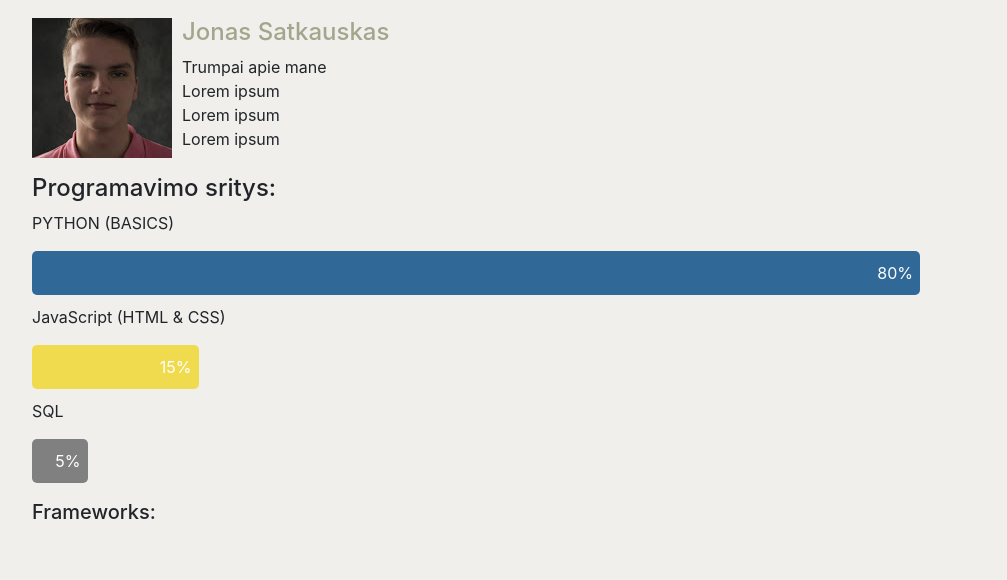
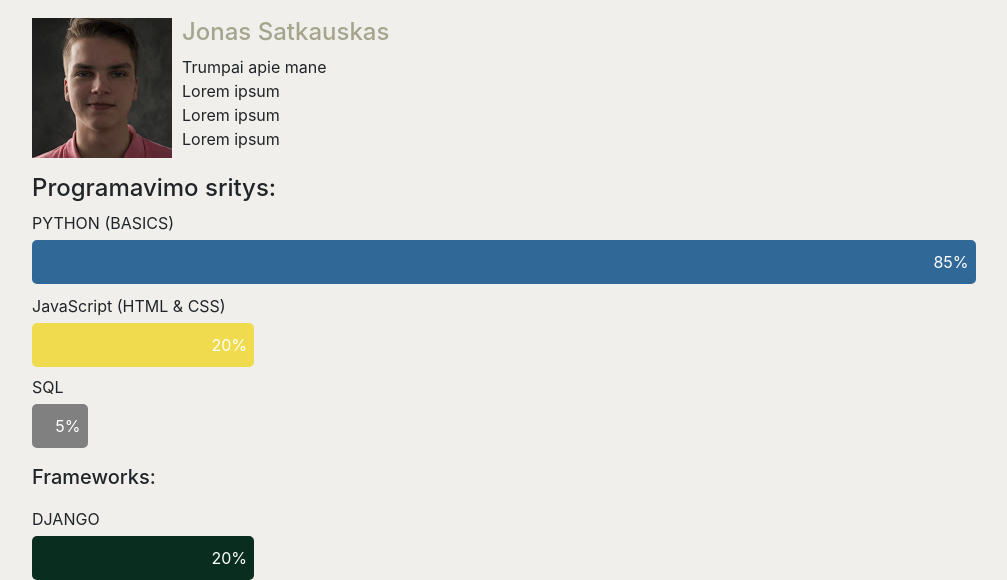
Before and after one commit to JonasSatkauskas/training_puslapis, a Django app: page / in a window 1280 px wide. Shown: the part 339-919 px from the top of the page, without its empty margins (53-1060 px from the left). Before the commit the page ends 858 px from the top, so only its background shows below. Run offline with Django 3.2, Linux system fonts and the light colour scheme.

Commit message:
css sutvarkymas

```diff
--- a/webpage/static/css/stilius.css
+++ b/webpage/static/css/stilius.css
@@ -16,13 +16,13 @@
 }
 
 .python {
-    width: 80%;
+    width: 85%;
     background-color: #306998;
     padding-right: 7px;
     border-radius: 5px;
 }
 .js {
-    width: 15%;
+    width: 20%;
     background-color: #F0DB4F;
     padding-right: 7px;
     border-radius: 5px;
@@ -37,3 +37,10 @@
 .frames{
     padding-top: 17px;
 }
+
+.django {
+    width: 20%;
+    background-color: #092e20;
+    padding-right: 7px;
+    border-radius: 5px;
+}
--- a/webpage/templates/aplikacija/index.html
+++ b/webpage/templates/aplikacija/index.html
@@ -66,16 +66,19 @@ VIRTUALENV - puslapis-->
 <!--SKILLSU STATUS BARAI-->
     <h4>Programavimo sritys:</h4>
 
-    <p>PYTHON (BASICS)</p>
-    <div class="skills python">80%</div>
+    <p style="margin-bottom: 5px;">PYTHON (BASICS)</p>
+    <div class="skills python">85%</div>
 
-    <p style="padding-top: 10px;">JavaScript (HTML & CSS)</p>
-    <div class="skills js">15%</div>
+    <p style="padding-top: 10px; margin-bottom: 5px;">JavaScript (HTML & CSS)</p>
+    <div class="skills js">20%</div>
 
-    <p style="padding-top: 10px;">SQL</p>
+    <p style="padding-top: 8px; margin-bottom: 5px;">SQL</p>
     <div class="skills sql">5%</div>
 
     <h5 class="frames">Frameworks:</h5>
+
+    <p style="padding-top: 10px; margin-bottom: 5px;">DJANGO</p>
+    <div class="skills django">20%</div>
 </div>
 
 
--- a/webpage/webpage/settings.py
+++ b/webpage/webpage/settings.py
@@ -124,4 +124,5 @@ USE_TZ = True
 STATIC_URL = '/static/'
 STATICFILES_DIRS = [
     STATIC_DIR,
+    os.path.join(BASE_DIR, "static/css/stilius.css")
 ]
```
